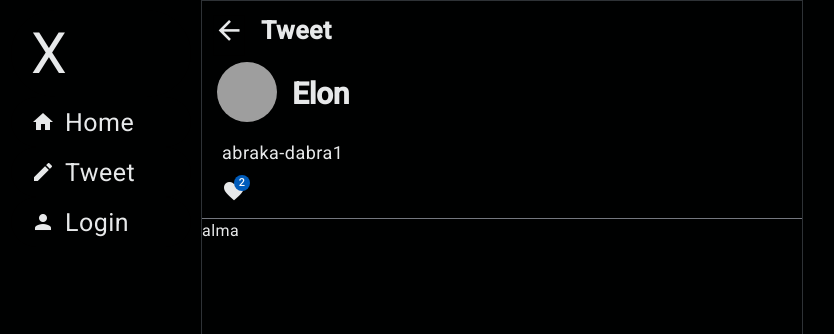
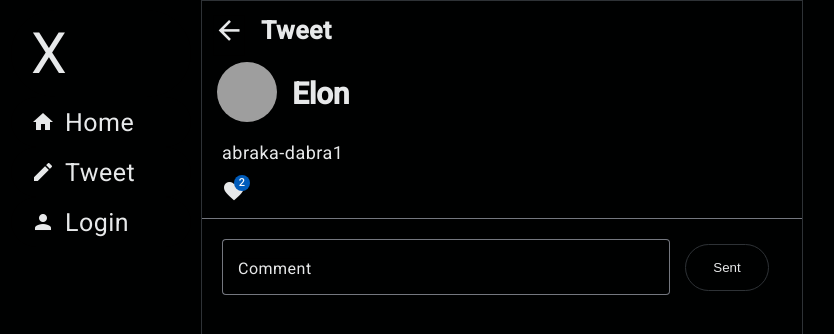
Before and after one commit to RevMarci/Twitter-clone, an Angular app: page /post/1 in a window 1280 px wide. Shown: the top 334 px of the page, without its empty margins (238-1072 px from the left). Built offline with nearby package versions, Linux system fonts and the light colour scheme; grey boxes are pictures that could not be loaded.

Commit message:
Add comment

```diff
--- a/src/app/pages/login/login.component.css
+++ b/src/app/pages/login/login.component.css
@@ -16,6 +16,7 @@
     border-radius: 2em;
     padding: 15px;
     transition: 0.2s;
+    color: var(--textcolor);
 }
 
 button:hover {
--- a/src/app/pages/post/post.component.css
+++ b/src/app/pages/post/post.component.css
@@ -67,3 +67,25 @@
 .mainTweet > .like {
     margin-left: 20px;
 }
+
+form {
+    padding: 20px 20px 0 20px;
+}
+
+form mat-form-field {
+    width: 80%;
+}
+
+form button {
+    margin-left: 15px;
+    width: 15%;
+    border: 1px solid var(--borderColor);
+    border-radius: 2em;
+    padding: 15px;
+    transition: 0.2s;
+    color: var(--textcolor);
+}
+
+form button:hover {
+    background-color: var(--borderColor);
+}
--- a/src/app/pages/post/post.component.html
+++ b/src/app/pages/post/post.component.html
@@ -15,7 +15,13 @@
         <mat-icon>favorite</mat-icon>
     </div>
     <mat-divider></mat-divider>
-    <p>alma</p>
+    <form>
+        <mat-form-field appearance="outline">
+            <mat-label>Comment</mat-label>
+            <input matInput type="Comment">
+        </mat-form-field>
+        <button mat-flat-button>Sent</button>
+    </form>
     <div>
         <div class="comment" *ngFor="let comment of comments">
             <div class="commentPfp">
--- a/src/app/pages/post/post.component.ts
+++ b/src/app/pages/post/post.component.ts
@@ -9,11 +9,13 @@
 import { MatBadgeModule } from '@angular/material/badge';
 import { Like } from '../../models/like.model';
 import { MatDividerModule } from '@angular/material/divider';
+import { MatFormFieldModule } from '@angular/material/form-field';
+import { MatInputModule } from '@angular/material/input';
 
 @Component({
   selector: 'app-post',
   standalone: true,
-  imports: [MatIconModule, RouterModule, CommonModule, MatBadgeModule, MatDividerModule],
+  imports: [MatIconModule, RouterModule, CommonModule, MatBadgeModule, MatDividerModule, MatFormFieldModule, MatInputModule],
   templateUrl: './post.component.html',
   styleUrl: './post.component.css'
 })
```
